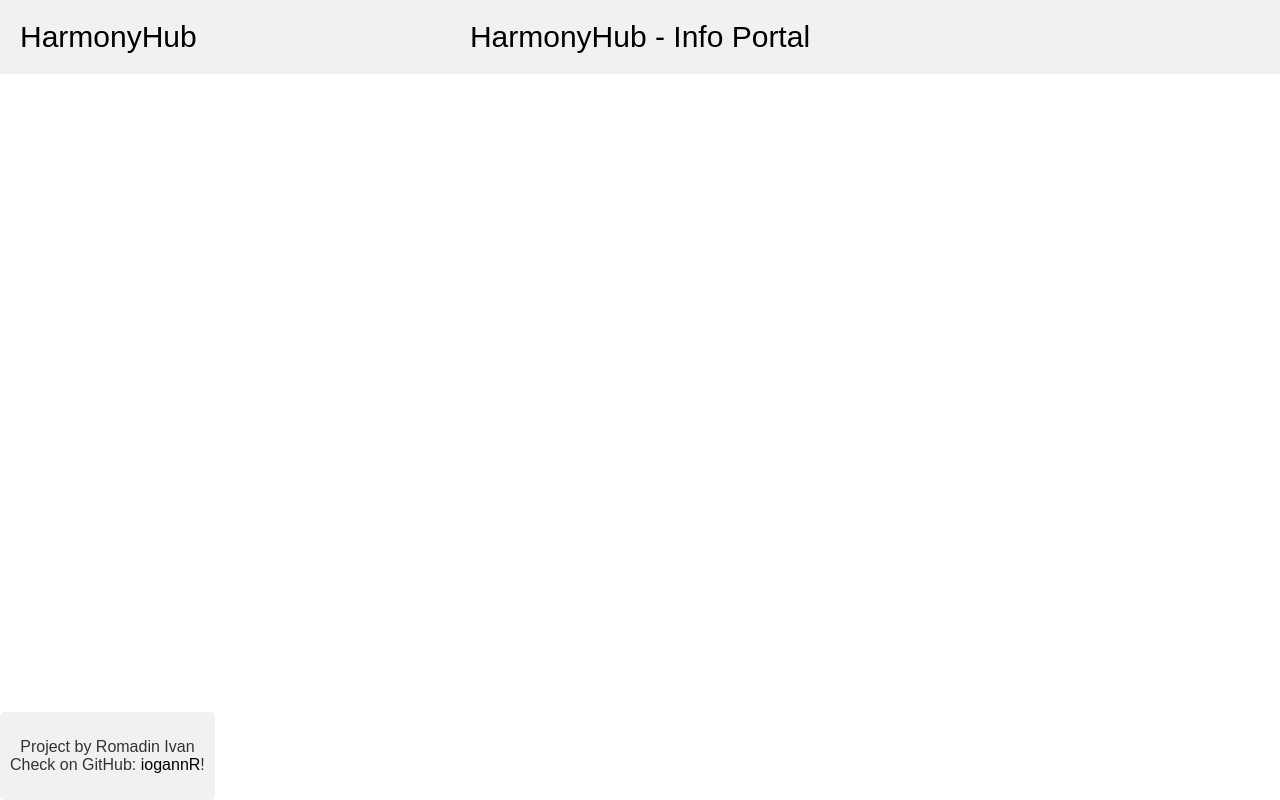
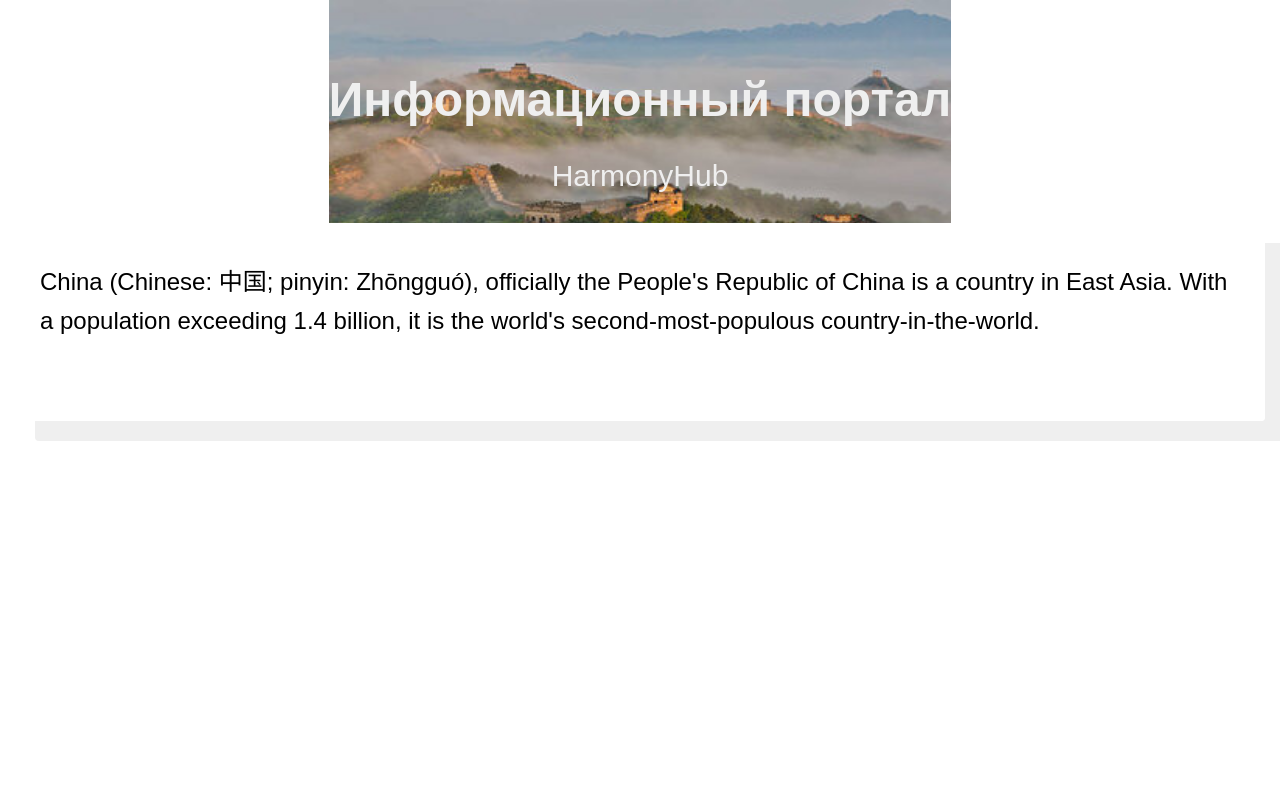
Before and after one commit to iogannR/Eastern-Culture-App, a FastAPI app: template app/templates/home.html in a window 1280 px wide. Run offline with FastAPI, Linux system fonts and the light colour scheme; the template is opened without the code that fills it, so the values that code supplies are empty; parts of the project's set-up code (start-up, migrations or seed data) failed here and were passed over.

Commit message:
Im commit

```diff
--- a/app/api/schemas/articles.py
+++ b/app/api/schemas/articles.py
@@ -6,7 +6,8 @@ class CreateArticle(BaseModel):
     title: str
     annotation: str
     content: str
-    image_id: int
+    main_image_id: int
+    single_image_id: int
     category_id: uuid.UUID
 
 
--- a/app/database/models/article.py
+++ b/app/database/models/article.py
@@ -12,7 +12,8 @@ class Article(Base):
     title = sa.Column(sa.String(64), nullable=False)
     annotation = sa.Column(sa.Text, default="Info Article")
     content = sa.Column(sa.Text, nullable=False)
-    image_id = sa.Column(sa.Integer)
+    main_image_id = sa.Column(sa.Integer)
+    single_image_id = sa.Column(sa.Integer)
 
     category_id = sa.Column(sa.UUID(as_uuid=True), sa.ForeignKey("categories.id"))
 
--- a/app/static/css/styles.css
+++ b/app/static/css/styles.css
@@ -1,114 +1,92 @@
 body {
-    font-family: Montserrat, sans-serif;
+    padding: 0;
     margin: 0;
-    padding: 0;
+    display: flex;
+    flex-direction: column;
+    font-family: 'Montserrat', sans-serif;
+    align-items: center;
+    justify-content: center;
 }
 
 header {
-    background-color: #f1f1f1;
-    padding: 20px;
-    font-size: 30px;
-    margin: 0;
-    text-align: center;
+    display: flex;
+    background-image: url("app/static/images/1.webp");
+    background-size: cover;
+    background-position: cover;
+    overflow: hidden;
+    justify-content: center;
+    align-items: center;
+    flex-direction: column;
 }
 
-nav {
-    display: flex;
-    flex-direction: column;
-    gap: 20px;
-}
-
-nav a {
-    text-decoration: none;
-    align-items: center;
-    color: #000;
-    font-size: 24px;
-    padding: 20px;
-    margin: 20px;
-    border-radius: 5px;
-    box-shadow: 0 4px 8px 0 rgba(0, 0, 0, 0.2);
-    transition: all 0.2s ease-in-out;
-    margin-bottom: 20px;
-}
-
-nav a:hover {
-    background-color: #f1f1f1;
-    color: #eb6776;
-}
-
-a {
-    text-decoration: none;
-    color: #000;
-    transition: all 0.2s ease-in-out;
-}
-
-a:hover {
-    color: #eb6776
-}
-
-form {
-    display: flex;
-    flex-direction: column;
-    justify-content: center;
-    align-items: center;
-    gap: 20px;
-    padding: 20px;
-    margin-top: 50px;
-    background-color: #f1f1f1;
-    box-shadow: 0 4px 8px 0 rgba(0, 0, 0, 0.2);
-}
-
-label {
+header .header__inner {
+    color: #efefef;
+    margin-top: 40px;
     font-size: 24px;
 }
 
-input {
-    width: 300px;
-    padding: 10px;
-    border: 1px solid #ccc;
-    border-radius: 5px;
-    box-shadow: 0 4px 8px 0 rgba(0, 0, 0, 0.2);
+header .header__logo {
+    margin-top: 0px;
+    margin-bottom: 30px;
 }
 
-button {
-    padding: 10px 20px;
-    border: 1px solid #ccc;
-    border-radius: 5px;
-    background-color: #000;
-    color: #fff;
-    cursor: pointer;
-    transition: all 0.3s ease-in-out;
+header .header__logo a {
+    text-decoration: none;
+    font-size: 30px;
+    font-weight: 200;
+    color: #efefef;
 }
 
-button:hover {
-    background-color: #ccc;
-    color: #000;
+header .header__logo a:hover {
+    color: #ea9292;
+    transition: color 0.2s;
 }
 
-.categories {
-    width: 100%;
-    padding: 20px;
-    background-color: #f1f1f1;
-    box-shadow: 0 4px 8px 0 rgba(0, 0, 0, 0.2);
-    text-align: center;
-    font-size: 24px;
-    margin-bottom: 20px;
+.page__content {
+    border: 5px solid white;
+    box-shadow: 20px 20px #efefef;
+    padding: 10px 20px;
+    width: 1200px;
+    border-radius: 4px;
 }
 
-footer {
-    position: fixed;
-    bottom: 0;
-    left: 0;
-    background-color: #f1f1f1;
-    border-radius: 5px;
-    border: none;
-    padding: 10px;
-    text-align: center;
-    color: #333;
+.page__content p {
+    line-height: 1.625;
+    font-size: 24px;
 }
 
-.logo {
-    position: absolute;
-    top: 20px;
-    left: 20px;
+.categories__container {
+    display: flex;
+    flex-direction: column;
+    margin: 50px 0px;
+    justify-content: center;
+    align-items: center;
 }
+
+.category__box {
+    display: flex;
+    justify-content: center;
+    align-items: center;
+    margin: 20px 30px;
+    min-width: 600px;
+    background-color: white;
+    box-shadow: 10px 10px #efefef;
+    border-radius: 4px;
+}
+
+.category__box a {
+    text-decoration: none;
+    color: black;
+    font-size: 24px;
+    padding: 20px 20px;
+
+}
+
+.category__box a:hover {
+    color: #ea9292;
+    transition: color 0.2s;
+}
+
+.category__box p {
+    font-size: 21px;
+}
--- a/app/templates/base.html
+++ b/app/templates/base.html
@@ -3,25 +3,9 @@
 <head>
     <meta charset="UTF-8">
     <meta name="viewport" content="width=device-width, initial-scale=1.0">
-        <!-- Block containing link to the css-styles file -->
-        <link rel="stylesheet" {% block link %}{% endblock %}>
-        <title>{% block title %}{% endblock %}</title>
+    <title>Document</title>
 </head>
 <body>
-        <header>
-            <a href="/pages/home-page" class="logo">
-                HarmonyHub
-            </a>
-            {% block header %}{% endblock header %}
-        </header>
-        <main>
-            {% block content %}{% endblock content %}
-        </main>
-        <footer>
-            <p>
-                Project by Romadin Ivan <br>
-                Check on GitHub: <a href="https://github.com/iogannR" target="_blank">iogannR</a>!
-            </p>
-        </footer>
+
 </body>
 </html>
--- a/app/templates/home.html
+++ b/app/templates/home.html
@@ -1,23 +1,38 @@
-{% extends "base.html" %}
+<!doctype html>
+<html lang="en">
+<head>
+    <meta charset="UTF-8">
+    <meta name="viewport" content="width=device-width, initial-scale=1.0">
+    <link rel="stylesheet" href="{{ url_for('static', path='css/styles.css') }}">
+    <title>Информационный портал</title>
+</head>
+<body>
+    <header>
+        <div class="header__inner">
+            <h1>Информационный портал</h1>
+        </div>
+        <div class="header__logo">
+            <a href="pages/home-page">HarmonyHub</a>
+        </div>
+    </header>
+    <div class="page__content">
+        <p>
+            China (Chinese: 中国; pinyin: Zhōngguó), officially the People's Republic of China
+            is a country in East Asia. With a population exceeding 1.4 billion,
+            it is the world's second-most-populous country-in-the-world.
+        </p>
+        <br>
+        <p>
 
-{% block link %}
-    href="{{ url_for('static', path='css/styles.css') }}"
-{% endblock %}
-
-{% block title %}
-    Home Page
-{% endblock %}
-
-{% block header %}
-    HarmonyHub - Info Portal
-{% endblock %}
-
-{% block content %}
-    {% if categories %}
-            {% for category in categories %}
-            <nav>
-                <a href='/pages/articles/{{ category.name }}'>{{ category.name }}</a>
-            </nav>
-            {% endfor %}
-    {% endif %}
-{% endblock %}
+        </p>
+    </div>
+    <div class="categories__container">
+        {% for category in categories %}
+            <h1>Категории статей</h1>
+            <div class="category__box">
+                <a href="/pages/{{ category.name}}/articles">{{ category.name }}</a>
+            </div>
+        {% endfor %}
+    </div>
+</body>
+</html>
--- a/app/templates/single_article.html
+++ b/app/templates/single_article.html
@@ -9,6 +9,9 @@
 
 {% block content %}
     <article>
+        <div class = "single-image">
+            <img src="{{ url_for('static', path='images/' + article.single_image_id|string + '.webp') }}">
+        </div>
         {{ article.content }}
     </article>
 {% endblock %}
```
Also changed, not shown: app/alembic/versions/0c0fd312a11d_third_migration.py (added, +34 -0 lines), app/static/css/articles.css (deleted, +0 -105 lines), app/static/css/single.css (deleted, +0 -56 lines), app/templates/articles.html (deleted, +0 -29 lines), app/static/images/china.jpg (added). Lines whose indentation alone changed are shown as unchanged.
